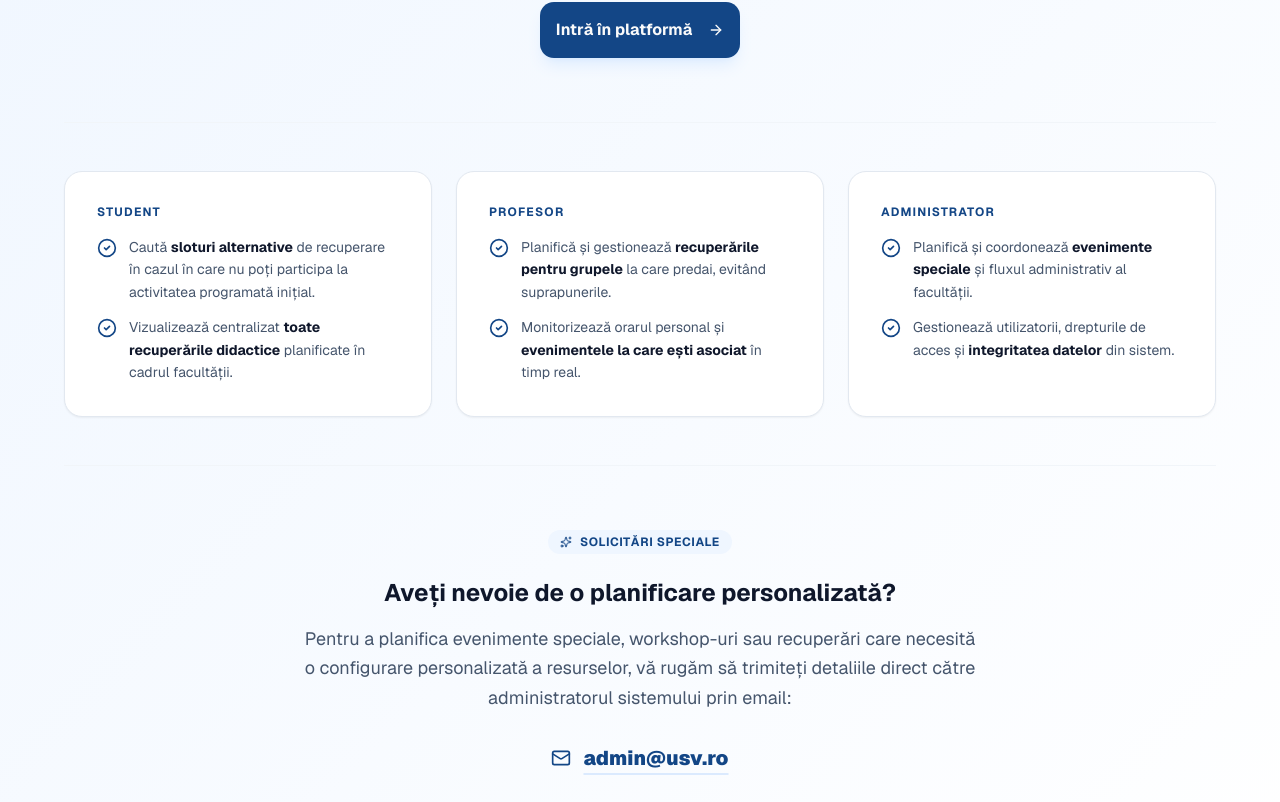
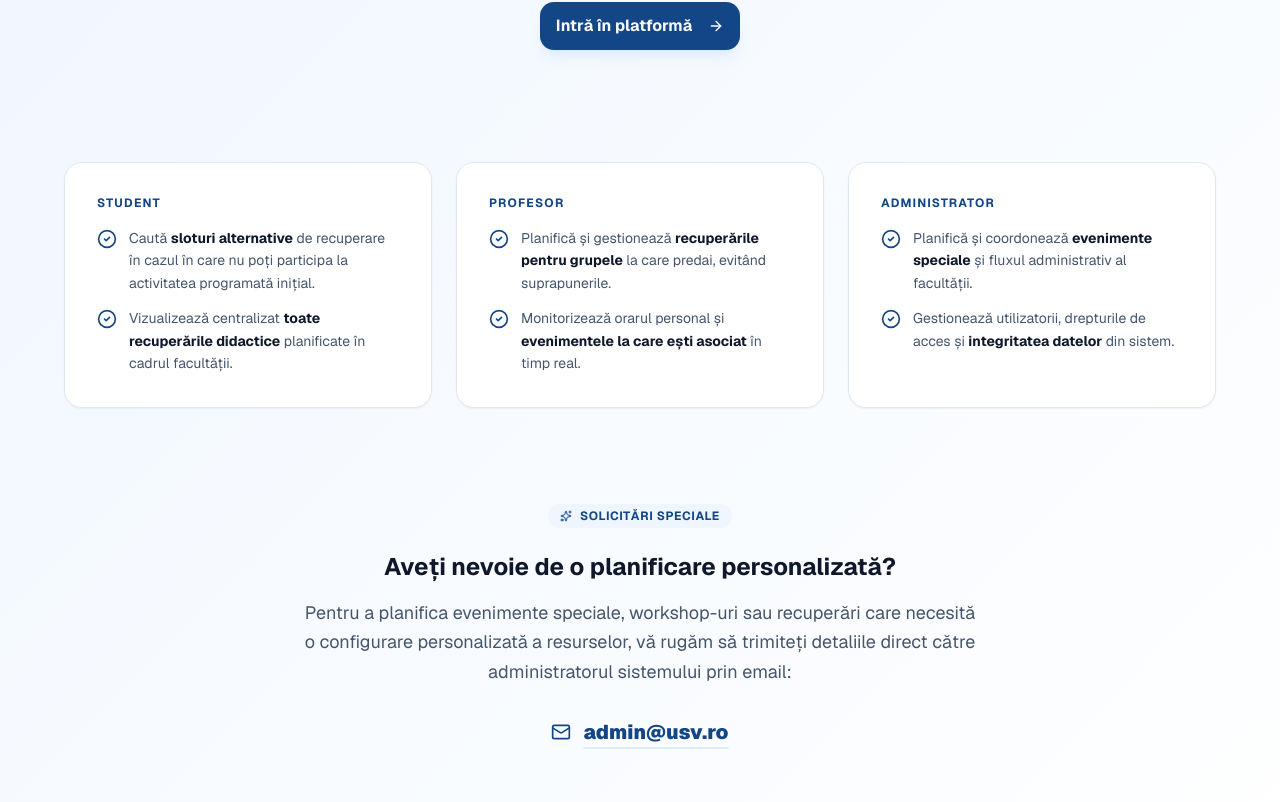
Before and after one commit to Licenta-proiect/frontend, a Next.js app in the folder frontend/: page / in a window 1280 px wide. Shown: the part 358-1160 px from the top of the page. Built offline with nearby package versions, Linux system fonts and the light colour scheme; no server answers.

Commit message:
Update page.tsx

```diff
--- a/frontend/src/app/page.tsx
+++ b/frontend/src/app/page.tsx
@@ -106,7 +106,7 @@ export default function Home() {
               size="lg"
               onClick={handleGoogleLogin}
               disabled={isLoading}
-              className="bg-brand-blue hover:bg-brand-blue-dark h-12 md:h-14 px-8 md:px-12 text-base font-bold transition-all active:scale-95 shadow-lg shadow-blue-200/40 rounded-xl"
+              className="bg-brand-blue hover:bg-brand-blue-dark h-12 md:h-12 px-8 md:px-12 text-base font-bold transition-all active:scale-95 shadow-lg shadow-blue-200/40 rounded-xl"
             >
               {isLoading ? (
                 <Loader2 className="mr-2 h-5 w-5 animate-spin" />
@@ -119,7 +119,7 @@ export default function Home() {
 
         {/* FUNCTIONALITIES BY ROLES */}
         <section className="container mx-auto px-4">
-          <div className="grid grid-cols-1 md:grid-cols-3 gap-6 w-full max-w-6xl mx-auto border-y border-slate-100 py-12 items-stretch">
+          <div className="grid grid-cols-1 md:grid-cols-3 gap-6 w-full max-w-6xl mx-auto border-slate-100 py-12 items-stretch">
             {/* STUDENT */}
             <div className="group bg-white p-8 rounded-2xl border border-slate-200 shadow-xs hover:shadow-md hover:border-blue-200 transition-all duration-300 flex flex-col space-y-4">
               <div className="flex items-center gap-2 text-brand-blue font-bold uppercase text-xs tracking-widest">
@@ -186,8 +186,8 @@ export default function Home() {
         </section>
 
         {/* CONTACT SECTION */}
-        <section className="container mx-auto px-4 pb-20">
-          <div className="max-w-4xl mx-auto pt-16">
+        <section className="container mx-auto px-4 pb-16">
+          <div className="max-w-4xl mx-auto pt-12">
             <div className="flex flex-col items-center text-center space-y-6">
               <div className="inline-flex items-center gap-2 text-brand-blue bg-blue-50 px-3 py-1 rounded-full text-xs font-bold uppercase tracking-wider">
                 <Sparkles className="h-3 w-3" /> Solicitări speciale
```
